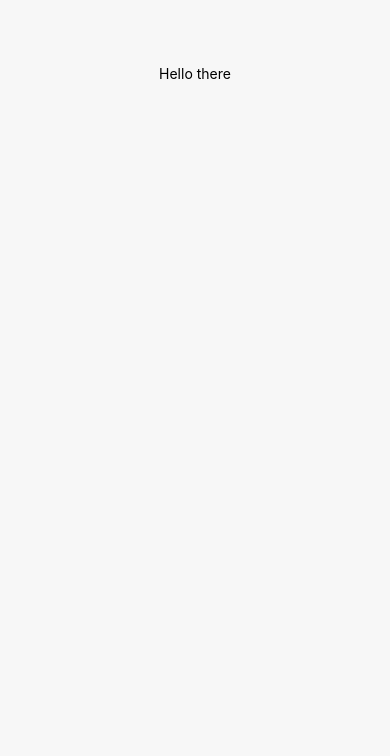
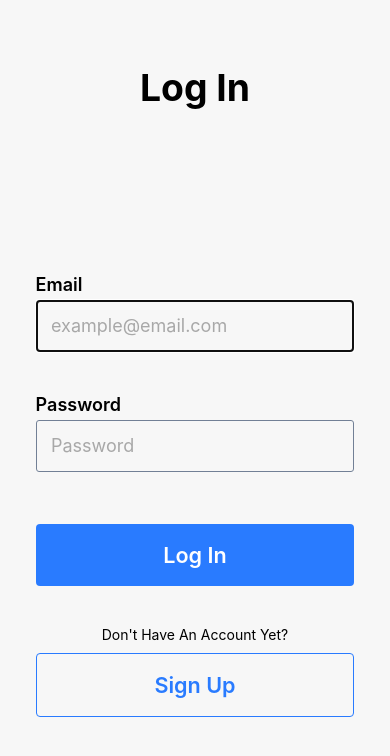
Before and after one commit to famarcellus/reactnative-android, a React Native app: screen / in a window 390 px wide. Shown: the top 756 px of the page. Built offline with nearby package versions, Linux system fonts and the light colour scheme.

Commit message:
Add Login page

```diff
--- a/App.tsx
+++ b/App.tsx
@@ -1,6 +1,6 @@
 import React from 'react';
-import {ScrollView, View, Text, StyleSheet, StatusBar} from 'react-native';
-// import {Login} from './src/pages/Login/Login';
+import {ScrollView, View, StyleSheet, StatusBar} from 'react-native';
+import {Login} from './src/pages/Login/Login';
 import commonStyle from './src/style/common.style';
 
 const App = () => {
@@ -13,11 +13,9 @@ const App = () => {
           commonStyle.elementWidth,
           commonStyle.flex,
           commonStyle.alignItemsCenter,
-        ]}
-        // contentContainerStyle={{alignItems: 'center'}}>
-      >
-        {/* <Login /> */}
-        <Text>Hello there</Text>
+          styles.screenContainer,
+        ]}>
+        <Login />
       </View>
     </ScrollView>
   );
@@ -25,13 +23,17 @@ const App = () => {
 
 const styles = StyleSheet.create({
   appContainer: {
-    paddingHorizontal: 100,
+    paddingHorizontal: 20,
     display: 'flex',
     backgroundColor: '#f7f7f7',
+    paddingBottom: 100,
   },
   statusHeightMargin: {
     paddingTop: StatusBar.currentHeight ? StatusBar.currentHeight + 65 : 65,
   },
+  screenContainer: {
+    paddingBottom: 150,
+  },
 });
 
 export default App;
--- a/src/components/AppButton/SecondaryButton.tsx
+++ b/src/components/AppButton/SecondaryButton.tsx
@@ -3,7 +3,6 @@ import commonStyle from '../../style/common.style';
 
 type SecondaryButtonProps = {
   onPress: () => void;
-  loading: boolean;
   buttonText: string;
 };
 
@@ -11,7 +10,7 @@ export const SecondaryButton = (props: SecondaryButtonProps) => {
   return (
     <AppButton
       onPress={props.onPress}
-      loading={props.loading}
+      loading={false}
       buttonText={props.buttonText}
       buttonStyles={commonStyle.secondaryButton}
       textStyles={commonStyle.primaryTextColor}
--- a/src/components/InputField/EmailField.tsx
+++ b/src/components/InputField/EmailField.tsx
@@ -7,12 +7,7 @@ import {
 import InputField from './InputField';
 
 type EmailFieldProps = {
-  label: string;
-  autoFocus: boolean | undefined;
-  errorText: string;
   validState: boolean;
-  placeholder: string;
-  secureTextEntry: boolean;
   inputState: string;
   onInputChange: React.Dispatch<React.SetStateAction<string>>;
   onChangeValidity: React.Dispatch<React.SetStateAction<boolean>>;
--- a/src/components/InputField/InputField.tsx
+++ b/src/components/InputField/InputField.tsx
@@ -54,7 +54,7 @@ const InputField = forwardRef(
         <Text
           style={[
             styles.inlineError,
-            !props.validState ? styles.visible : styles.invisible,
+            !props.validState ? commonStyle.visible : commonStyle.invisible,
           ]}>
           {props.errorText}
         </Text>
@@ -74,12 +74,6 @@ const styles = StyleSheet.create({
     borderColor: 'red',
     borderWidth: 1,
   },
-  visible: {
-    opacity: 1,
-  },
-  invisible: {
-    opacity: 0,
-  },
 });
 
 export default InputField;
--- a/src/components/InputField/PasswordField.tsx
+++ b/src/components/InputField/PasswordField.tsx
@@ -7,12 +7,7 @@ import {
 import InputField from './InputField';
 
 type PasswordFieldProps = {
-  label: string;
-  autoFocus: boolean | undefined;
-  errorText: string;
   validState: boolean;
-  placeholder: string;
-  secureTextEntry: boolean;
   inputState: string;
   onInputChange: React.Dispatch<React.SetStateAction<string>>;
   onChangeValidity: React.Dispatch<React.SetStateAction<boolean>>;
@@ -38,9 +33,9 @@ export const PasswordField = forwardRef((props: PasswordFieldProps, ref) => {
   return (
     <InputField
       ref={ref}
-      label={props?.label || 'Password'}
+      label="Password"
       autoFocus={false}
-      placeholder={props.placeholder || 'Password'}
+      placeholder="Password"
       keyboardType="default"
       secureTextEntry={true}
       inputState={props.inputState}
--- /dev/null
+++ b/src/machines/LogInMachine.ts
@@ -0,0 +1,20 @@
+import {createMachine, interpret} from 'xstate';
+
+export const LogInMachine = createMachine({
+  predictableActionArguments: true,
+  id: 'login',
+  initial: 'loggedOut',
+  on: {
+    LOGIN: 'loggedIn',
+    LOGOUT: 'loggedOut',
+    LOADING: 'loading',
+  },
+  states: {
+    loggedOut: {},
+    loading: {},
+    loggedIn: {},
+  },
+});
+
+export const logInService = interpret(LogInMachine);
+logInService.start();
--- /dev/null
+++ b/src/pages/Login/Login.tsx
@@ -0,0 +1,145 @@
+import React from 'react';
+import {View, Text, StyleSheet} from 'react-native';
+import {useRef, useState} from 'react';
+import {useActor} from '@xstate/react';
+import commonStyle from '../../style/common.style';
+
+import {logInService} from '../../machines/LogInMachine';
+import {EmailField} from '../../components/InputField/EmailField';
+import {PasswordField} from '../../components/InputField/PasswordField';
+import {PrimaryButton} from '../../components/AppButton/PrimaryButton';
+import {SecondaryButton} from '../../components/AppButton/SecondaryButton';
+
+export const Login = () => {
+  const validate = () => {
+    const valid =
+      validEmailState &&
+      validPasswordState &&
+      !loggedInState.matches('loggedIn');
+
+    if (valid) {
+      send('LOADING');
+      const isCorrectPattern = String(passwordState).match(
+        /^(?=.*\d)(?=.*[a-z])(?=.*[A-Z]).{6,20}$/,
+      );
+
+      if (isCorrectPattern) {
+        setTimeout(() => {
+          send('LOGIN');
+          setIncorrectInfoState(!isCorrectPattern);
+        }, 1800);
+      }
+      if (!isCorrectPattern) {
+        setTimeout(() => {
+          send('LOGOUT');
+          setIncorrectInfoState(!isCorrectPattern);
+        }, 1000);
+      }
+    }
+    if (!valid && !validPasswordState) {
+      setValidPasswordState(false);
+    }
+  };
+
+  const [loggedInState, send] = useActor(logInService);
+  const [emailState, onEmailChange] = useState('');
+  const [validEmailState, setValidEmailState] = useState(true);
+  const [passwordState, onPasswordChange] = useState('');
+  const [validPasswordState, setValidPasswordState] = useState(true);
+  const [incorrectInfoState, setIncorrectInfoState] = useState(false);
+
+  const secondInputRef: React.MutableRefObject<any> = useRef();
+
+  return (
+    <>
+      <View style={styles.headerContainer}>
+        <Text style={styles.loginHeader}>Log In</Text>
+      </View>
+      <View style={[commonStyle.flex, commonStyle.alignItemsCenter]}>
+        <Text
+          style={[
+            styles.welcomeText,
+            commonStyle.h2Text,
+            !loggedInState.matches('loggedIn')
+              ? commonStyle.invisible
+              : commonStyle.visible,
+          ]}>
+          Welcome!
+        </Text>
+        <Text
+          style={[
+            styles.falseInfo,
+            incorrectInfoState ? commonStyle.visible : commonStyle.invisible,
+          ]}>
+          Incorrect email or password.
+        </Text>
+      </View>
+      <View style={commonStyle.form}>
+        <EmailField
+          inputState={emailState}
+          onInputChange={onEmailChange}
+          validState={validEmailState}
+          onChangeValidity={setValidEmailState}
+          onSubmitEditing={() => {
+            if (secondInputRef.current) {
+              secondInputRef.current.focus();
+            }
+          }}
+        />
+        <PasswordField
+          ref={secondInputRef}
+          inputState={passwordState}
+          onInputChange={onPasswordChange}
+          validState={validPasswordState}
+          onChangeValidity={setValidPasswordState}
+          onSubmitEditing={() => {
+            validate();
+          }}
+        />
+        <PrimaryButton
+          buttonText={
+            loggedInState.matches('loggedIn') ? 'Logged In' : 'Log In'
+          }
+          loading={loggedInState.matches('loading')}
+          onPress={() => validate()}
+        />
+        <Text style={styles.secondaryButtonLabel}>
+          Don't Have An Account Yet?
+        </Text>
+        <SecondaryButton
+          buttonText="Sign Up"
+          onPress={() => console.log('does nothing')}
+        />
+      </View>
+    </>
+  );
+};
+
+const styles = StyleSheet.create({
+  headerContainer: {
+    flex: 1,
+    display: 'flex',
+    flexDirection: 'row',
+    justifyContent: 'center',
+  },
+
+  loginHeader: {
+    fontSize: 37.32,
+    fontWeight: 'bold',
+  },
+
+  welcomeText: {
+    fontWeight: '500',
+    marginTop: 55,
+  },
+
+  falseInfo: {
+    color: 'red',
+    fontSize: 18,
+    fontWeight: '600',
+  },
+
+  secondaryButtonLabel: {
+    marginTop: 25,
+  },
+});
--- a/src/style/common.style.ts
+++ b/src/style/common.style.ts
@@ -19,6 +19,7 @@ export default StyleSheet.create({
   },
   elementWidth: {
     width: 270,
+    // width: 350,
   },
   semiBoldWeight: {
     fontWeight: semiBoldText,
@@ -31,6 +32,12 @@ export default StyleSheet.create({
   },
   justifyContentCenter: {
     justifyContent: 'center',
+  },
+  visible: {
+    opacity: 1,
+  },
+  invisible: {
+    opacity: 0,
   },
 
   h1Text: {
```
